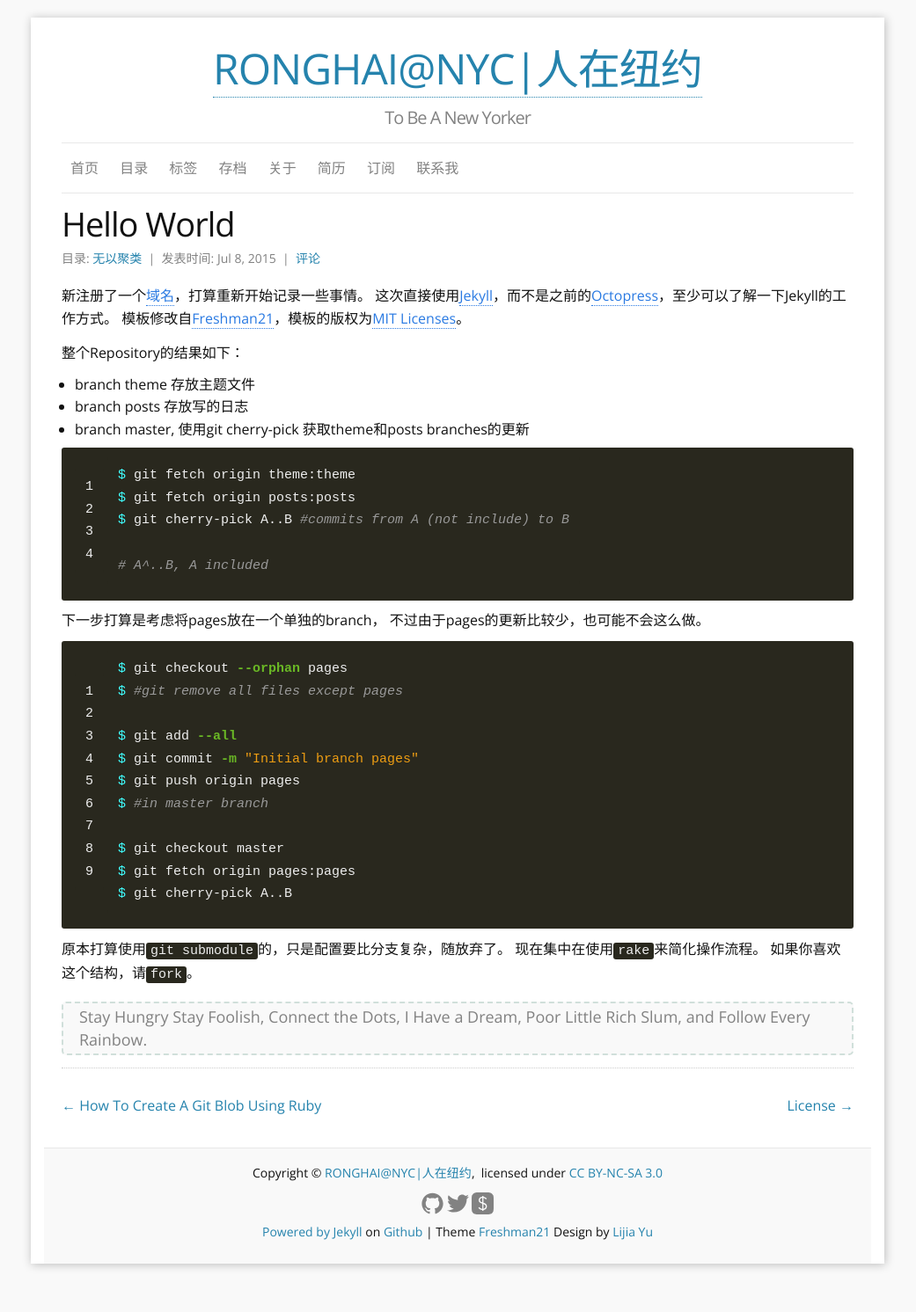
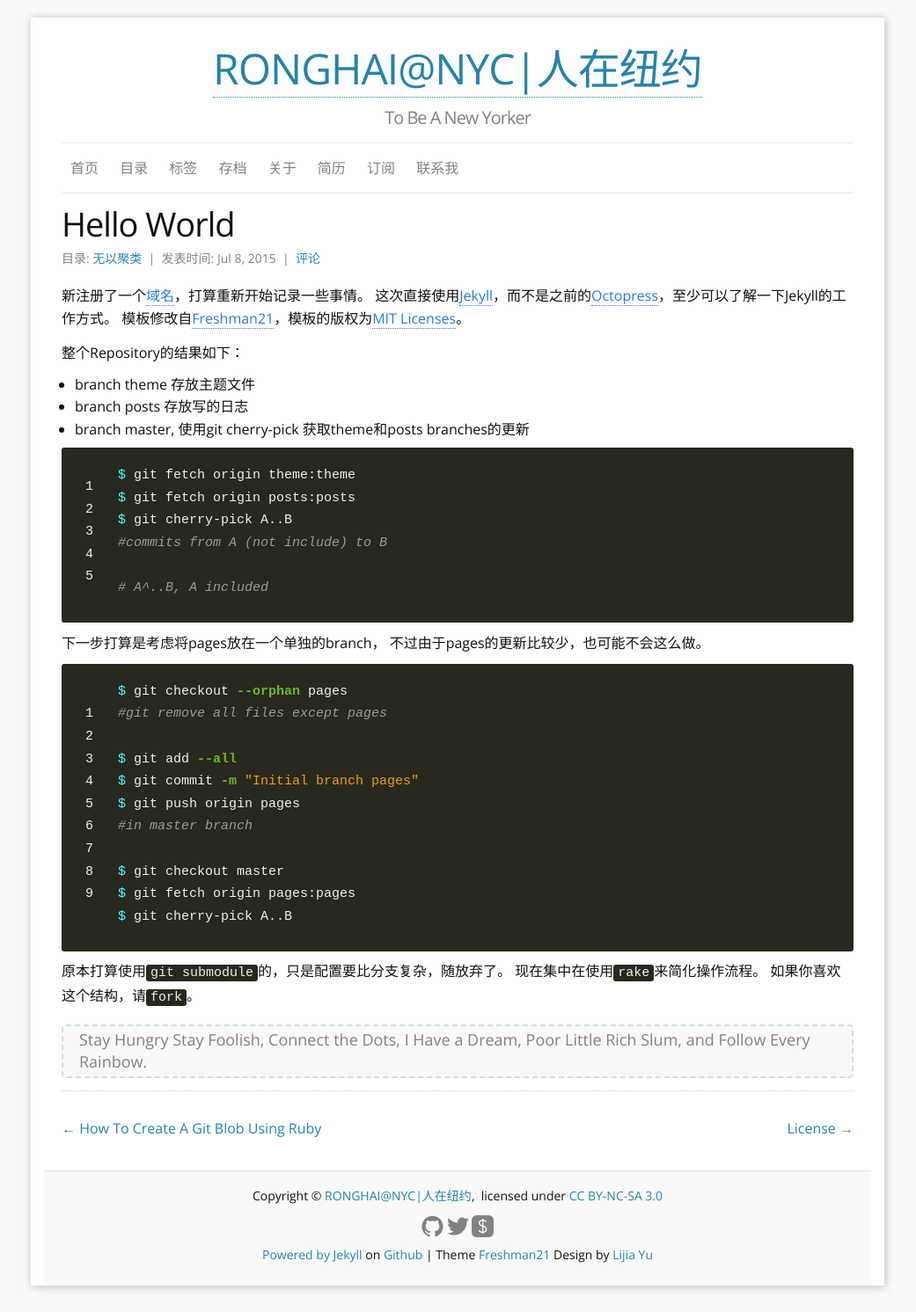
Before and after one commit to RONGHAI/RONGHAI.github.io, a Jekyll site: the page built from _posts/2015-07-08-hello-world.markdown, in a window 1280 px wide. Shown: the whole page at 88% size, without its empty margins (120-1161 px from the left). Built offline with Jekyll 4.4.1, drawn with Linux system fonts in a browser that asks for light colours; comment, search, counter and statistics services are not loaded; before the commit the page ends 1467 px from its top, so only the background shows below that.

```diff
--- a/_posts/2015-07-08-hello-world.markdown
+++ b/_posts/2015-07-08-hello-world.markdown
@@ -17,7 +17,8 @@
 {% highlight Bash shell scripts linenos %}
 $ git fetch origin theme:theme
 $ git fetch origin posts:posts
-$ git cherry-pick A..B #commits from A (not include) to B
+$ git cherry-pick A..B
+#commits from A (not include) to B
 # A^..B, A included
 {% endhighlight %}
 
@@ -25,11 +26,11 @@
 
 {% highlight Bash shell scripts linenos %}
 $ git checkout --orphan pages
-$ #git remove all files except pages
+#git remove all files except pages
 $ git add --all
 $ git commit -m "Initial branch pages"
 $ git push origin pages
-$ #in master branch
+#in master branch
 $ git checkout master
 $ git fetch origin pages:pages
 $ git cherry-pick A..B
```
